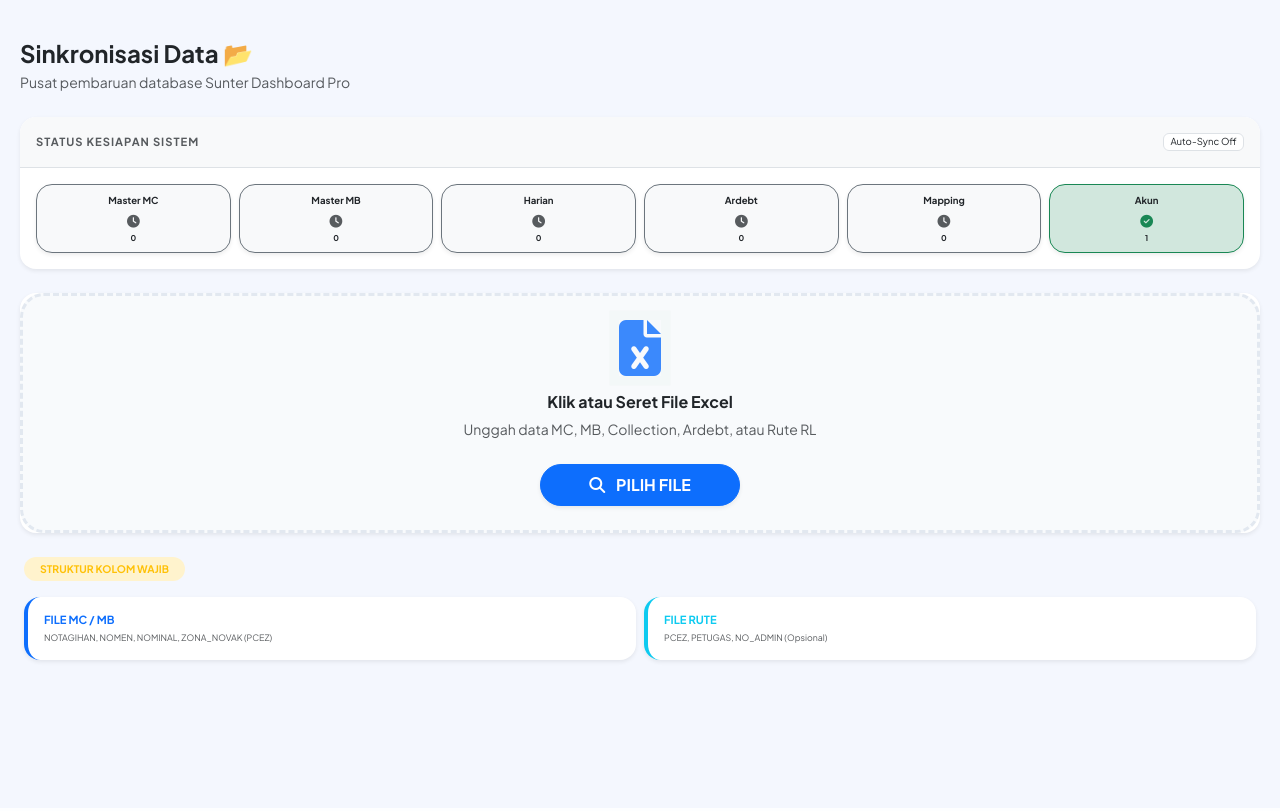
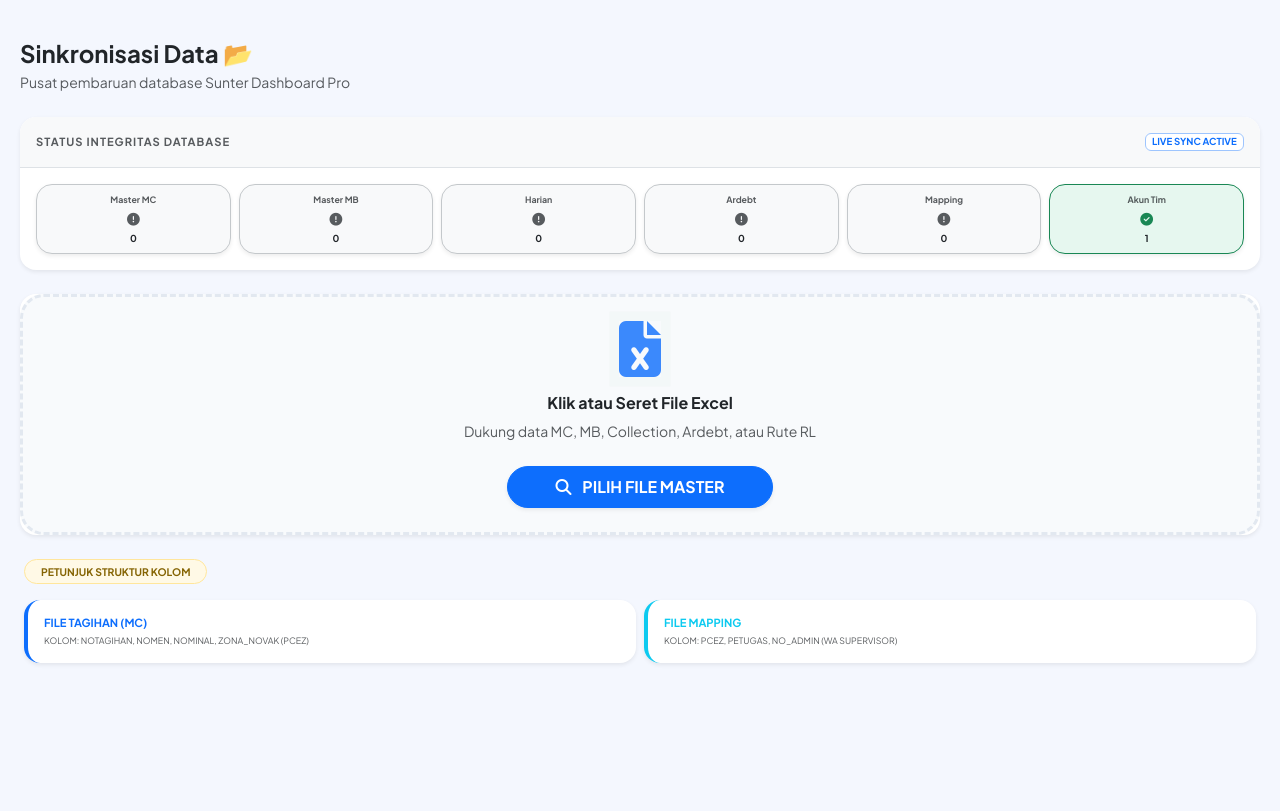
Before and after one commit to krackxor/Penagihan, a Flask app: page /upload in a window 1280 px wide. Shown: the part 59-870 px from the top of the page. Before the commit the page ends 723 px from the top, so only its background shows below. Run offline with Flask 3, Linux system fonts and the light colour scheme; the visitor is signed in with stand-in values (Sample User, id 1); data comes from the database, SQL or seed files in the repository; data that the repository does not hold is empty; some libraries are stand-ins or nearby versions.

Commit message:
Update upload.html

```diff
--- a/templates/upload.html
+++ b/templates/upload.html
@@ -9,8 +9,8 @@
 
     <div class="card border-0 shadow-sm rounded-4 bg-white mb-4 overflow-hidden">
         <div class="p-3 bg-light border-bottom d-flex justify-content-between align-items-center">
-            <h6 class="fw-bold text-muted mb-0" style="font-size:0.7rem; letter-spacing: 1px;">STATUS KESIAPAN SISTEM</h6>
-            <span id="sync-timer" class="badge bg-white text-dark border small fw-normal" style="font-size: 0.6rem;">Auto-Sync Off</span>
+            <h6 class="fw-bold text-muted mb-0" style="font-size:0.7rem; letter-spacing: 1px;">STATUS INTEGRITAS DATABASE</h6>
+            <span id="sync-timer" class="badge bg-white text-primary border border-primary-subtle small fw-bold" style="font-size: 0.6rem;">LIVE SYNC ACTIVE</span>
         </div>
         <div class="card-body p-3">
             <div class="row g-2" id="health-check-container">
@@ -30,16 +30,16 @@
             </div>
 
             <h6 class="fw-bold text-dark">Klik atau Seret File Excel</h6>
-            <p class="text-muted small mb-4">Unggah data MC, MB, Collection, Ardebt, atau Rute RL</p>
+            <p class="text-muted small mb-4">Dukung data MC, MB, Collection, Ardebt, atau Rute RL</p>
 
             <input type="file" id="fileInput" class="d-none" accept=".xlsx, .xls">
             <button onclick="document.getElementById('fileInput').click()" class="btn btn-primary rounded-pill px-5 py-2 fw-bold shadow-sm">
-                <i class="fas fa-search me-2"></i> PILIH FILE
+                <i class="fas fa-search me-2"></i> PILIH FILE MASTER
             </button>
 
             <div id="file-details" class="mt-4 d-none">
                 <div class="p-3 bg-white rounded-4 border d-flex align-items-center justify-content-center shadow-sm mx-auto" style="max-width: 320px;">
-                    <i class="fas fa-file-invoice text-success me-3 fa-lg"></i>
+                    <i class="fas fa-file-circle-check text-success me-3 fa-lg"></i>
                     <div class="text-start overflow-hidden">
                         <div id="file-name-preview" class="small fw-bold text-dark text-truncate" style="max-width: 180px;"></div>
                         <small id="file-size-preview" class="text-muted d-block" style="font-size: 0.7rem;"></small>
@@ -53,33 +53,31 @@
     <div id="process-container" class="animate__animated d-none">
         <button id="btn-proses" onclick="handleUpload()" class="btn btn-dark w-100 rounded-4 py-3 fw-bold shadow-lg border-0 mb-4"
                 style="background: linear-gradient(135deg, #0f172a 0%, #334155 100%);">
-            MULAI PROSES SYNC <i class="fas fa-sync-alt ms-2"></i>
+            SINKRONKAN KE DATABASE <i class="fas fa-cloud-arrow-up ms-2"></i>
         </button>
     </div>
 
     <div class="mt-2 px-1">
         <div class="d-flex align-items-center mb-3">
-            <div class="bg-warning-subtle text-warning rounded-pill px-3 py-1 small fw-bold" style="font-size: 0.65rem;">STRUKTUR KOLOM WAJIB</div>
+            <div class="bg-warning-subtle text-warning-emphasis border border-warning-subtle rounded-pill px-3 py-1 small fw-bold" style="font-size: 0.65rem;">PETUNJUK STRUKTUR KOLOM</div>
         </div>
 
         <div class="row g-2">
             <div class="col-6">
                 <div class="card border-0 shadow-sm rounded-4 h-100 p-3 border-start border-primary border-4 bg-white">
-                    <h6 class="fw-bold mb-1 text-primary" style="font-size: 0.7rem;">FILE MC / MB</h6>
-                    <small class="text-muted" style="font-size: 0.55rem;">NOTAGIHAN, NOMEN, NOMINAL, ZONA_NOVAK (PCEZ)</small>
+                    <h6 class="fw-bold mb-1 text-primary" style="font-size: 0.7rem;">FILE TAGIHAN (MC)</h6>
+                    <small class="text-muted" style="font-size: 0.55rem;">KOLOM: NOTAGIHAN, NOMEN, NOMINAL, ZONA_NOVAK (PCEZ)</small>
                 </div>
             </div>
             <div class="col-6">
                 <div class="card border-0 shadow-sm rounded-4 h-100 p-3 border-start border-info border-4 bg-white">
-                    <h6 class="fw-bold mb-1 text-info" style="font-size: 0.7rem;">FILE RUTE</h6>
-                    <small class="text-muted" style="font-size: 0.55rem;">PCEZ, PETUGAS, NO_ADMIN (Opsional)</small>
+                    <h6 class="fw-bold mb-1 text-info" style="font-size: 0.7rem;">FILE MAPPING</h6>
+                    <small class="text-muted" style="font-size: 0.55rem;">KOLOM: PCEZ, PETUGAS, NO_ADMIN (WA SUPERVISOR)</small>
                 </div>
             </div>
         </div>
     </div>
 </div>
-
-
 
 <script>
     const dropArea = document.getElementById('drop-area');
@@ -89,7 +87,7 @@
     const fileSizePreview = document.getElementById('file-size-preview');
     const processContainer = document.getElementById('process-container');
 
-    // 1. DASHBOARD STATUS (SINERGI: Tambah Rute & Users)
+    // 1. DASHBOARD INTEGRITAS (Sinergi: Audit Real-time)
     async function checkDataIntegrity() {
         const container = document.getElementById('health-check-container');
         try {
@@ -102,26 +100,27 @@
                 { id: 'Collection', name: 'Harian' },
                 { id: 'Ardebt', name: 'Ardebt' },
                 { id: 'Rute', name: 'Mapping' },
-                { id: 'Users', name: 'Akun' }
+                { id: 'Users', name: 'Akun Tim' }
             ];
 
             container.innerHTML = labels.map(l => {
                 const isOk = status[l.id] && status[l.id].exists;
+                const count = status[l.id] ? status[l.id].count : 0;
                 return `
-                    <div class="col-4 col-md-2">
-                        <div class="p-2 rounded-4 border ${isOk ? 'bg-success-subtle border-success' : 'bg-light border-secondary'} text-center shadow-sm">
-                            <div class="fw-bold text-truncate" style="font-size:0.6rem;">${l.name}</div>
-                            <i class="fas ${isOk ? 'fa-check-circle text-success' : 'fa-clock text-muted'} my-1" style="font-size: 0.8rem;"></i>
-                            <div style="font-size:0.5rem;" class="fw-bold text-dark">${status[l.id] ? status[l.id].count.toLocaleString() : 0}</div>
+                    <div class="col-4 col-md-2 animate__animated animate__fadeIn">
+                        <div class="p-2 rounded-4 border ${isOk ? 'bg-success-subtle border-success' : 'bg-light border-secondary-subtle'} text-center shadow-sm">
+                            <div class="fw-bold text-truncate text-muted" style="font-size:0.55rem;">${l.name}</div>
+                            <i class="fas ${isOk ? 'fa-circle-check text-success' : 'fa-circle-exclamation text-muted'} my-1" style="font-size: 0.8rem;"></i>
+                            <div style="font-size:0.6rem;" class="fw-bold text-dark">${count.toLocaleString()}</div>
                         </div>
                     </div>`;
             }).join('');
         } catch (e) {
-            container.innerHTML = `<div class="col-12 text-danger small text-center">Gagal sinkronisasi status database.</div>`;
+            container.innerHTML = `<div class="col-12 text-danger small text-center"><i class="fas fa-wifi-slash me-1"></i> Gagal terhubung ke database.</div>`;
         }
     }
 
-    // 2. LOGIKA UPLOAD (DIPERTAHANKAN)
+    // 2. LOGIKA UPLOAD SINERGI (DIPERTAHANKAN & DIPERKUAT)
     async function handleUpload() {
         const file = fileInput.files[0];
         if (!file) return;
@@ -130,8 +129,8 @@
         formData.append('file', file);
 
         Swal.fire({
-            title: 'Sinkronisasi Data',
-            html: 'Menganalisis kolom dan memetakan Rayon...',
+            title: 'Sinkronisasi Aktif',
+            html: 'Menganalisis skema Excel dan memetakan Rayon...',
             allowOutsideClick: false,
             didOpen: () => { Swal.showLoading(); }
         });
@@ -143,22 +142,23 @@
             if (res.ok) {
                 Swal.fire({
                     icon: 'success',
-                    title: 'Sync Berhasil!',
-                    text: `Data ${result.type.toUpperCase()} (${result.rows} baris) telah masuk ke sistem.`,
-                    confirmButtonColor: '#0f172a'
+                    title: 'Sinkronisasi Berhasil!',
+                    text: `Tipe: ${result.type.toUpperCase()} | Data: ${result.rows} Baris masuk.`,
+                    confirmButtonColor: '#0f172a',
+                    customClass: { popup: 'rounded-4' }
                 }).then(() => {
                     checkDataIntegrity();
                     resetUpload();
                 });
             } else {
-                Swal.fire({ icon: 'error', title: 'Gagal Sync', text: result.error });
+                Swal.fire({ icon: 'error', title: 'Gagal Sinkron', text: result.error, customClass: { popup: 'rounded-4' } });
             }
         } catch (error) {
-            Swal.fire({ icon: 'error', title: 'Error', text: 'Koneksi ke server terputus.' });
+            Swal.fire({ icon: 'error', title: 'Error Koneksi', text: 'Koneksi ke server pusat terputus.', customClass: { popup: 'rounded-4' } });
         }
     }
 
-    // DRAG & DROP LOGIC (DIPERTAHANKAN)
+    // EVENT HANDLERS
     document.addEventListener('DOMContentLoaded', checkDataIntegrity);
     fileInput.onchange = function() { handleFiles(this.files); };
 
@@ -169,7 +169,8 @@
             fileSizePreview.innerText = (file.size / 1024).toFixed(1) + ' KB';
             fileDetails.classList.remove('d-none');
             processContainer.classList.remove('d-none');
-            document.getElementById('upload-icon-container').innerHTML = '<i class="fas fa-check-double text-success mb-3 animate__animated animate__bounceIn" style="font-size: 3.5rem;"></i>';
+            processContainer.classList.add('animate__slideInUp');
+            document.getElementById('upload-icon-container').innerHTML = '<i class="fas fa-file-circle-check text-success mb-3 animate__animated animate__bounceIn" style="font-size: 3.5rem;"></i>';
         }
     }
 
@@ -180,7 +181,7 @@
         document.getElementById('upload-icon-container').innerHTML = '<i class="fas fa-file-excel text-primary mb-3" style="font-size: 3.5rem; opacity: 0.8;"></i>';
     }
 
-    // Drop Zone Events
+    // Drop Zone Interactions
     ['dragenter', 'dragover', 'dragleave', 'drop'].forEach(evt => {
         dropArea.addEventListener(evt, (e) => { e.preventDefault(); e.stopPropagation(); }, false);
     });
@@ -188,8 +189,10 @@
 </script>
 
 <style>
-    .bg-warning-subtle { background-color: #fffbeb; }
-    .bg-success-subtle { background-color: #f0fdf4; }
-    #drop-area:hover { border-color: #0d6efd !important; cursor: pointer; background: #eff6ff !important; }
+    .bg-warning-subtle { background-color: #fff9e6 !important; }
+    .bg-success-subtle { background-color: #e6f7ef !important; }
+    #drop-area:hover { border-color: #3b82f6 !important; cursor: pointer; background: #f0f7ff !important; }
+    .transition-all { transition: all 0.3s ease; }
+    .text-warning-emphasis { color: #856404 !important; }
 </style>
 {% endblock %}
```
